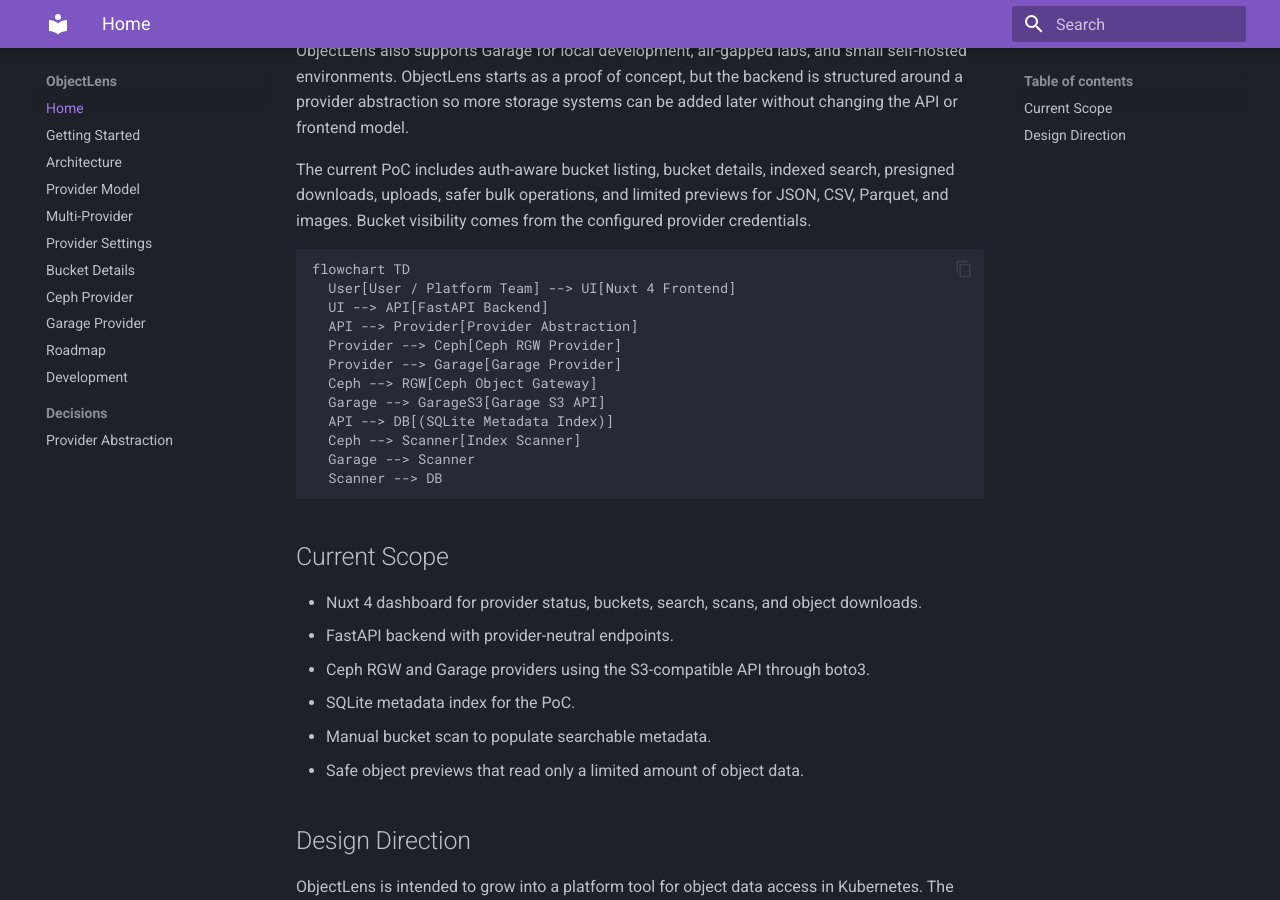
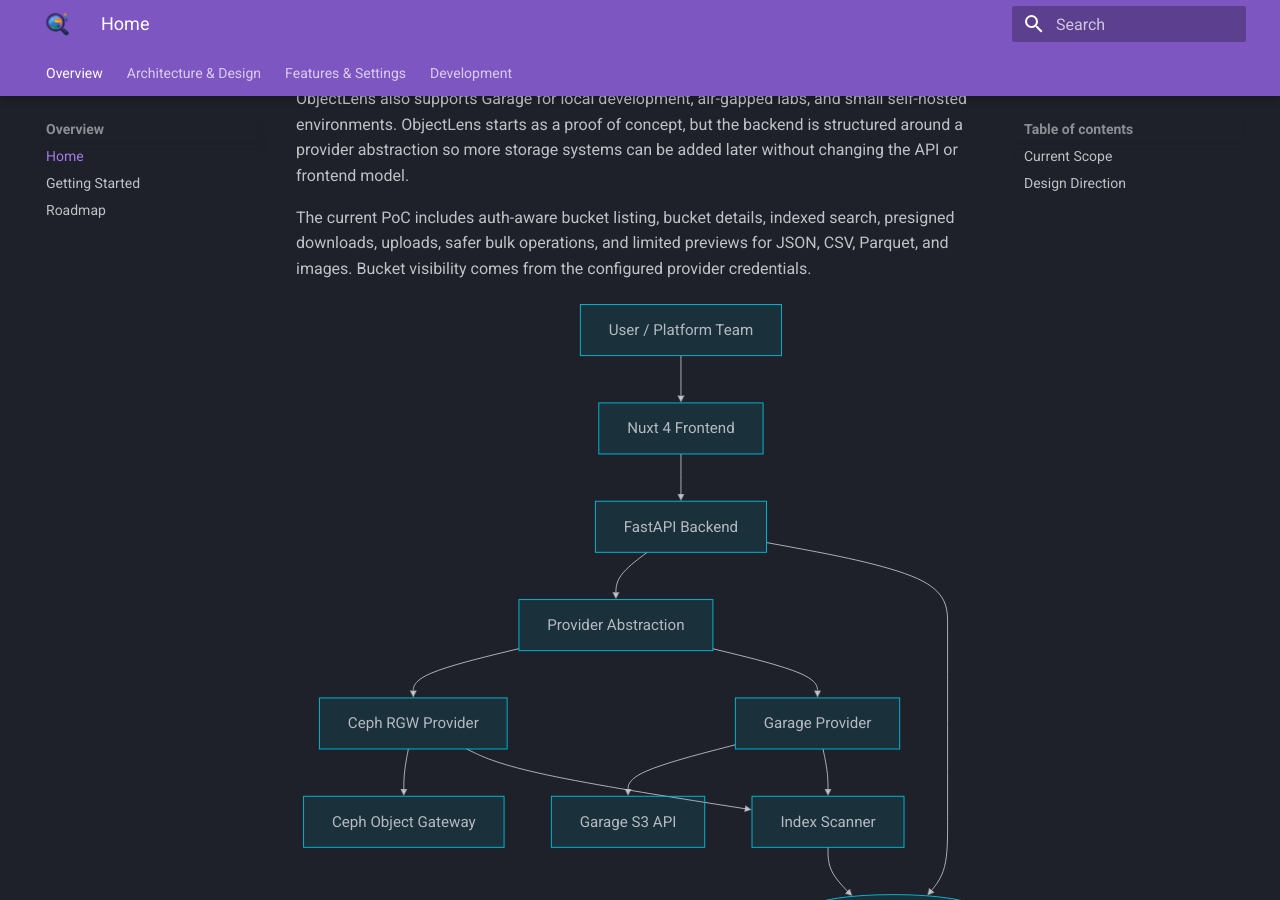
Before and after one commit to kubehive-io/objectlens, an MkDocs documentation site: the page built from docs/index.md, in a window 1280 px wide and 900 px high, scrolled down 327 px. Built offline with MkDocs 1.6.1 and Material for MkDocs 9.7.7, drawn with Linux system fonts in a browser that asks for light colours.

Commit message:
Design update

```diff
--- a/mkdocs.yml
+++ b/mkdocs.yml
@@ -4,7 +4,10 @@
 
 theme:
   name: material
+  logo: images/logo.png
   features:
+    - navigation.tabs
+    - navigation.tabs.sticky
     - navigation.sections
     - navigation.expand
     - navigation.top
@@ -18,24 +21,31 @@
       accent: cyan
 
 nav:
-  - Home: index.md
-  - Getting Started: getting-started.md
-  - Architecture: architecture.md
-  - Provider Model: provider-model.md
-  - Multi-Provider: multi-provider.md
-  - Provider Settings: provider-settings.md
-  - Bucket Details: bucket-details.md
-  - Ceph Provider: ceph-provider.md
-  - Garage Provider: garage-provider.md
-  - Roadmap: roadmap.md
-  - Development: development.md
-  - Decisions:
-      - Provider Abstraction: decisions/0001-provider-abstraction.md
+  - Overview:
+      - Home: index.md
+      - Getting Started: getting-started.md
+      - Roadmap: roadmap.md
+  - Architecture & Design:
+      - System Overview: architecture.md
+      - Provider Model: provider-model.md
+      - Multi-Provider: multi-provider.md
+      - Decisions (Provider Abstraction): decisions/0001-provider-abstraction.md
+  - Features & Settings:
+      - S3 Connection Settings: provider-settings.md
+      - Bucket Insights: bucket-details.md
+      - Ceph RGW: ceph-provider.md
+      - Garage S3: garage-provider.md
+  - Development:
+      - Guide: development.md
 
 markdown_extensions:
   - admonition
   - pymdownx.details
-  - pymdownx.superfences
+  - pymdownx.superfences:
+      custom_fences:
+        - name: mermaid
+          class: mermaid
+          format: !!python/name:pymdownx.superfences.fence_code_format
   - pymdownx.tabbed:
       alternate_style: true
   - pymdownx.highlight
```
Also changed, not shown: frontend/app/assets/css/main.css (+7 -0 lines), docs/images/logo.png (added), frontend/app/assets/images/logo.png (added), frontend/app/public/images/objectlens-logo.png (added), images/logo.png (added), 1 other file.
